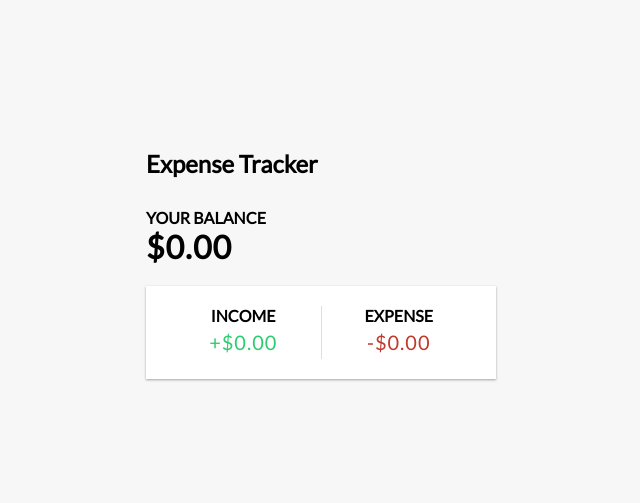
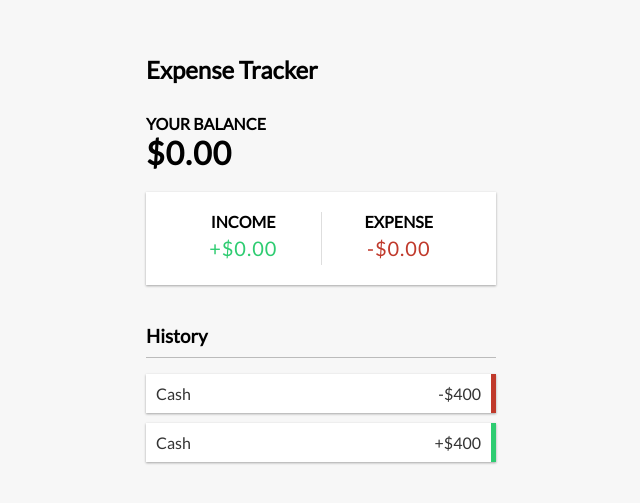
Before and after one commit to Sai-Gruheeth-N/expense-tracker-react, a React (Create React App) app: page / in a window 1280 px wide. Shown: the part 131-634 px from the top of the page, without its empty margins (319-959 px from the left). Built offline with nearby package versions, Linux system fonts and the light colour scheme.

Commit message:
Add temporary history components

```diff
--- a/src/App.js
+++ b/src/App.js
@@ -2,6 +2,7 @@
 import { Header } from './components/Header';
 import { Balance } from './components/Balance';
 import { IncomeExpenses } from './components/IncomeExpenses';
+import { TransactionList } from './components/TransactionList';
 import './App.css';
 
 function App() {
@@ -11,6 +12,7 @@
       <div className='container'>
         <Balance />
         <IncomeExpenses />
+        <TransactionList />
       </div>
     </div>
   );
--- /dev/null
+++ b/src/components/TransactionList.jsx
@@ -0,0 +1,17 @@
+import React from 'react'
+
+export const TransactionList = () => {
+    return (
+        <div>
+            <h3>History</h3>
+            <ul id='list' className='list'>
+                <li className='minus'>
+                    Cash <span>-$400</span><button className='delete-btn'>X</button>
+                </li>
+                <li className='plus'>
+                    Cash <span>+$400</span><button className='delete-btn'>X</button>
+                </li>
+            </ul>
+        </div>
+    )
+}
```
